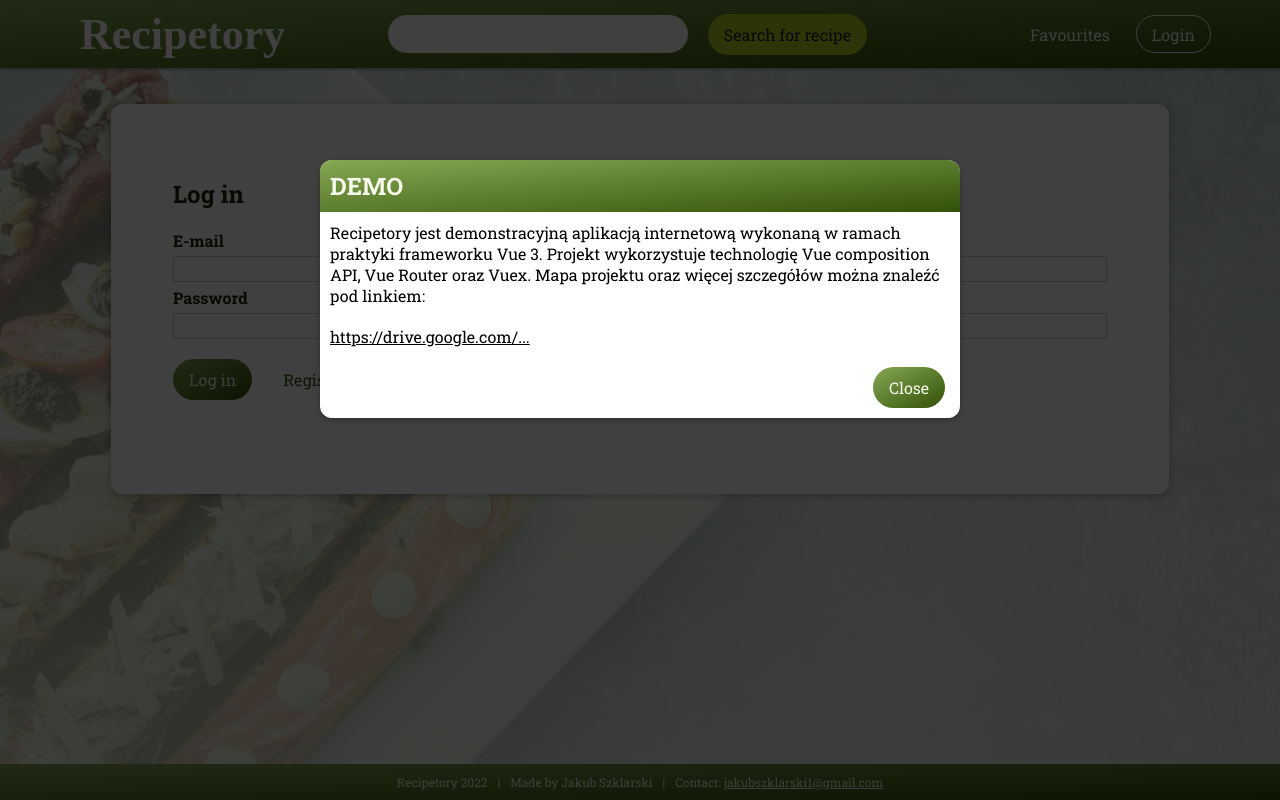
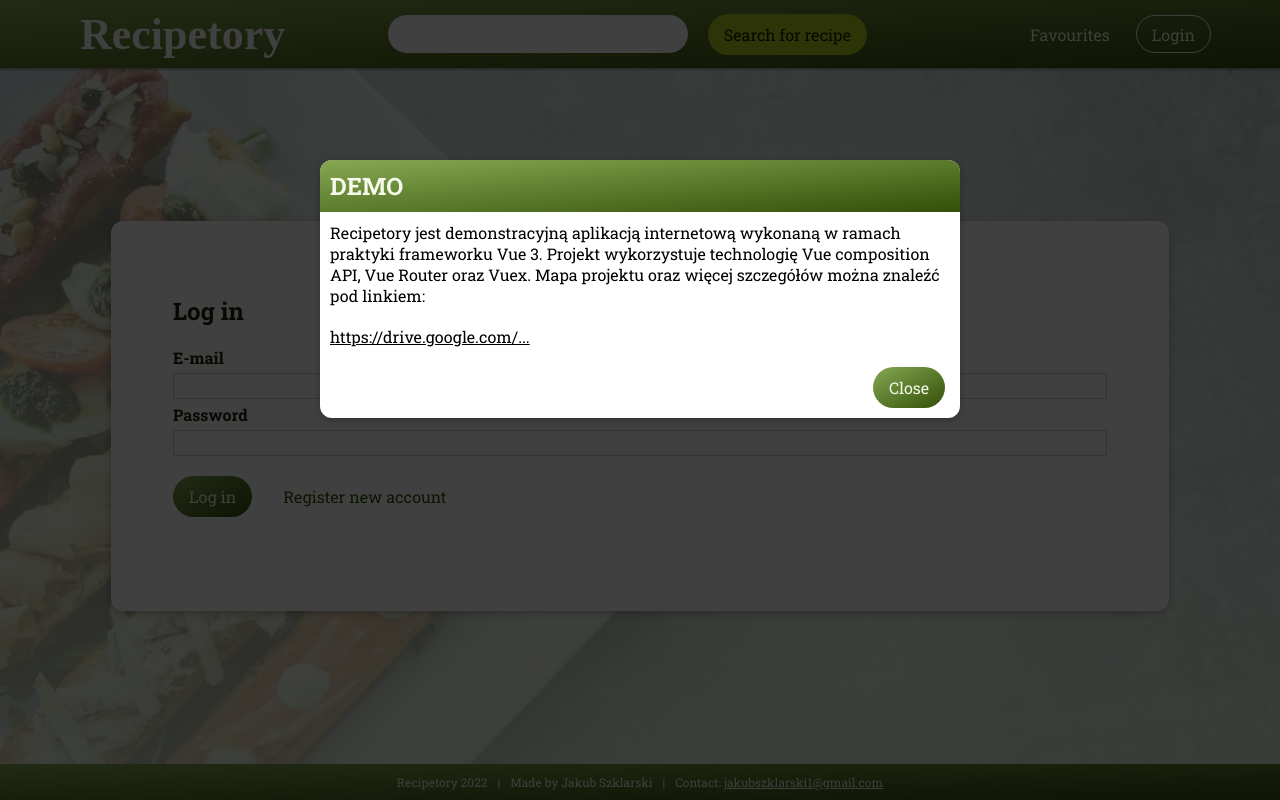
Before and after one commit to szklarskij/PORTFOLIO---Recipetory, a Vue app: page /auth in a window 1280 px wide. Built offline with nearby package versions, Linux system fonts and the light colour scheme; a web font is replaced by a local one.

Commit message:
early relase3c

```diff
--- a/src/App.vue
+++ b/src/App.vue
@@ -68,7 +68,7 @@ export default {
     let vh = window.innerHeight;
     let vw = window.innerWidth;
     const fixBackground = function () {
-      document.documentElement.style.setProperty("--vh", `${vh}px`);
+      document.documentElement.style.setProperty("--vh", `${vh + vh / 10}px`);
     };
     fixBackground();
 
@@ -140,10 +140,10 @@ html {
   font-size: 62.5%;
   overflow-y: scroll;
   overflow-x: hidden;
-  background-color: var(--color-grad-1);
 }
 
 body {
+  background-color: var(--text-light);
   font-size: 1.6rem;
   min-height: 100vh;
   position: relative;
@@ -164,13 +164,14 @@ body {
   will-change: transform;
   z-index: -1;
 } */
-.background {
-  /* height: 100vh; Fallback for browsers that do not support Custom Properties */
+/* .background {
+
   height: var(--vh);
+  overflow: none;
   background-image: linear-gradient(#f7ffea69, #f7ffeac9),
     url("./assets/background.webp");
   background-size: cover;
-}
+} */
 
 #container {
   min-width: auto;
@@ -241,16 +242,21 @@ body {
 .padding {
   padding: 7.4rem 6.2rem;
 }
-
+/* 1115 */
 @media (min-width: 69.68em) {
-  .background {
-    height: 100vh;
+  body {
+    background-image: linear-gradient(#f7ffea69, #f7ffeac9),
+      url("./assets/background.webp");
+    background-size: cover;
+  }
+  #wrapper {
+    align-items: center;
   }
 }
 
-/* 612 */
+/* 1115 */
 
-@media (max-width: 38.25em) {
+@media (max-width: 69.68em) {
   #wrapper {
     align-items: center;
   }
@@ -263,16 +269,10 @@ body {
   }
 }
 
-/* 405 */
-@media (max-width: 25.31em) {
-  .padding {
-    padding: 3.6rem 3.2rem;
-  }
-}
 /* 360 */
 @media (max-width: 20em) {
   .padding {
-    padding: 2.5rem 1rem;
+    padding: 2.5rem 3rem;
   }
 }
 
--- a/src/components/layout/TheFooter.vue
+++ b/src/components/layout/TheFooter.vue
@@ -19,6 +19,7 @@
 </template>
 <style scoped>
 footer {
+  z-index: 2;
   overscroll-behavior: none;
   position: static;
   display: flex;
--- a/src/components/layout/TheHeader.vue
+++ b/src/components/layout/TheHeader.vue
@@ -192,6 +192,7 @@ header {
   background: var(--gradient);
   box-shadow: 0 2px 2px 0 rgba(0, 0, 0, 0.26);
   overflow-x: none;
+  z-index: 2;
   /* display: flex; */
   /* justify-content: center; */
   /* align-items: center; */
--- a/src/components/ui/BaseContainer.vue
+++ b/src/components/ui/BaseContainer.vue
@@ -19,7 +19,10 @@
 @media (max-width: 69.68em) {
   .basic-container {
     width: unset;
-    min-width: 95vw;
+    border-radius: 0;
+    min-width: 100vw;
+    /* min-height: 100%; */
+    margin: 0;
   }
 }
 /* 830 */
--- a/src/components/ui/BaseSpinner.vue
+++ b/src/components/ui/BaseSpinner.vue
@@ -15,11 +15,12 @@
 
 <style scoped>
 .spinner {
+  /* position: absolute; */
   display: flex;
   justify-content: center;
   align-items: center;
   width: 100%;
-  height: 90vh;
+  height: 100%;
 }
 
 .lds-roller {
--- a/src/pages/search/RecipeResults.vue
+++ b/src/pages/search/RecipeResults.vue
@@ -3,16 +3,26 @@
     <div v-if="isLoading && !failedFetch">
       <base-spinner></base-spinner>
     </div>
+    <div v-else-if="!isLoading">
       <transition-group tag="ul" name="search-transition">
-      <base-container v-if="!isLoading && !failedFetch" class="">
-        <div class="padding error" v-if="!recipesLoaded">
+        <base-container
+          v-if="!isLoading && !failedFetch && !recipesLoaded"
+          class=""
+          key="not-found"
+        >
+          <div class="padding error">
             <ion-icon name="alert-circle-outline"></ion-icon>
             <div>
               <h2>Recipes not found!</h2>
               <p>Please input another keywords</p>
             </div>
           </div>
-        <div class="padding" v-else>
+        </base-container>
+        <base-container
+          key="found"
+          v-else-if="!isLoading && !failedFetch && recipesLoaded"
+        >
+          <div class="padding">
             <h2>Recipes has been found!</h2>
             <p>Showing results of "{{ searchString }}"</p>
             <div :class="fixButtons">
@@ -29,6 +39,7 @@
                 :healthLabels="recipe.healthLabels"
                 :id="recipe.id"
               ></recipe-item>
+              <div key="helper" class="margin-helper"></div>
             </transition-group>
             <div
               v-if="recipes.length === 0 && recipesLoaded"
@@ -59,7 +70,7 @@
             </div>
           </div>
         </base-container>
-      <base-container v-else-if="failedFetch">
+        <base-container key="failed" v-else-if="failedFetch">
           <div class="padding error">
             <ion-icon name="alert-circle-outline"></ion-icon>
             <div>
@@ -69,6 +80,7 @@
           </div>
         </base-container>
       </transition-group>
+    </div>
   </section>
 </template>
 <script>
@@ -351,7 +363,7 @@ p {
 p {
   justify-self: center;
 }
-ul {
+.margin-helper {
   padding: 0;
   margin-bottom: 4rem;
 }
```
Lines whose indentation alone changed are shown as unchanged.
